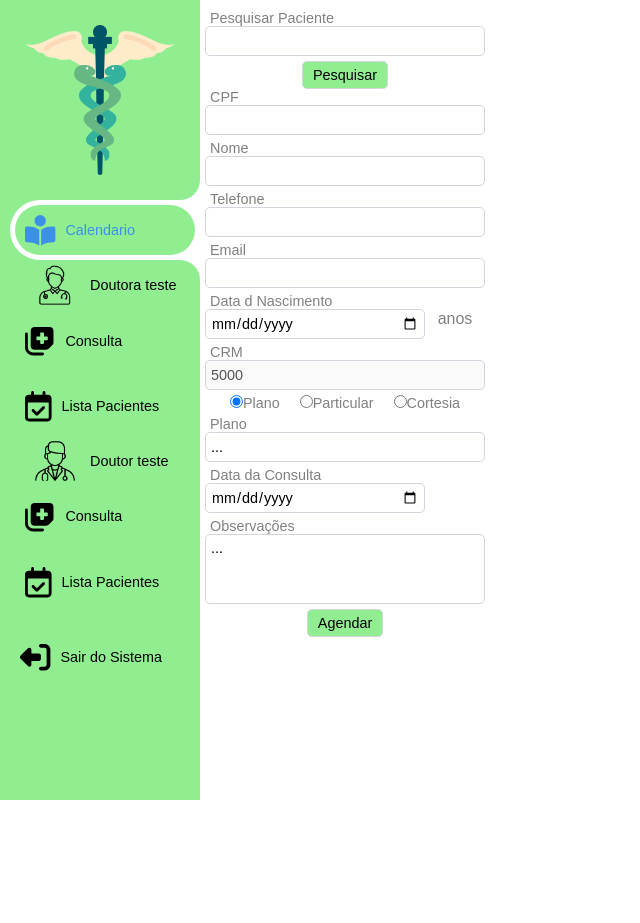
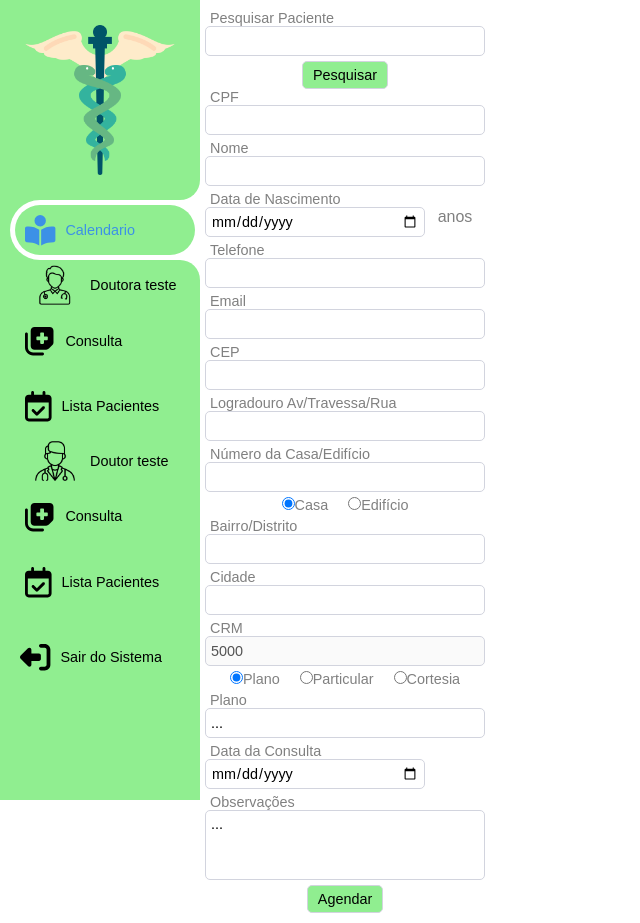
Before and after one commit to HumbertoFox/projeto-1-react, a React (Vite) app: page /consultationDRY in a window 1280 px wide. Shown: the whole page, without its empty margins (0-640 px from the left). Before the commit the page ends 800 px from the top, so only its background shows below. Built offline with nearby package versions, Linux system fonts and the light colour scheme; sample sign-in values are in the browser's storage.

Commit message:
upgrade form doctorY styled

```diff
--- a/src/components/form/formpatientdrx.jsx
+++ b/src/components/form/formpatientdrx.jsx
@@ -1,8 +1,8 @@
 import React, { useEffect, useState } from "react";
 import { useAuth } from "../../contexts/authcontext";
+import { viaCepApi } from "../../services/viacep";
 import { useForm } from "react-hook-form";
-import { DivNameEd, DivParticular, DivPlan, DivRadio, FormDoctor } from "../../styles/formdrstyle";
-import { viaCepApi } from "../../services/viacep";
+import { DivDate, DivDateAge, DivDateBirth, DivNameEd, DivParticular, DivPlan, DivRadio, FormDoctor } from "../../styles/formdrstyle";
 import { SubmitButton } from "../button/buttonsubmit";
 import { LabelText } from "../../styles/labelstyle";
 import { ActivityClicked } from "../modal/eventsclick";
@@ -11,6 +11,7 @@ export const FormPatientDrX = () => {
     const [radioSelect, setRadioSelect] = useState("casa");
     const [selectRadio, setSelectRadio] = useState("plan");
     const [eventAlert, setEventAlert] = useState(null);
+    const [age, setAge] = useState(null);
     const {
         register,
         handleSubmit,
@@ -35,23 +36,23 @@ export const FormPatientDrX = () => {
     const swapRadioSelect = element => {
         setRadioSelect(element.target.value);
     };
-    const swapSelectedRadio = elemen => {
-        setSelectRadio(elemen.target.value);
+    const swapSelectedRadio = element => {
+        setSelectRadio(element.target.value);
     };
-    const checkedZipCode = async (elemen) => {
+    const checkedZipCode = async (element) => {
         const clearZipCode = () => {
             setValue('zipcode', "");
             setValue('street', "");
             setValue('district', "");
             setValue('city', "");
         };
-        if (!elemen.target.value) {
+        if (!element.target.value) {
             clearZipCode();
             setFocus('email');
             alert("Formato de CEP inválido.");
             return;
         };
-        const zipcode = elemen.target.value.replace(/\D/g, '');
+        const zipcode = element.target.value.replace(/\D/g, '');
         var validazipcode = /^[0-9]{8}$/;
         try {
             if (validazipcode.test(zipcode)) {
@@ -82,6 +83,25 @@ export const FormPatientDrX = () => {
     };
     const handleEventAlertClose = () => {
         setEventAlert(null);
+    };
+    const calculateAge = (data) => {
+        const birthDate = new Date(data);
+        const today = new Date();
+        let age = today.getFullYear() - birthDate.getFullYear();
+        const monthDifference = today.getMonth() - birthDate.getMonth();
+        if (monthDifference < 0 || (monthDifference === 0 && today.getDate() < birthDate.getDate())) {
+            age--;
+        };
+        return age;
+    };
+    const handleDateChange = (element) => {
+        const data = element.target.value;
+        if (data) {
+            const calculatedAge = calculateAge(data);
+            setAge(calculatedAge);
+        } else {
+            setAge(null);
+        };
     };
     const onSubmit = async (data) => {
         data.user_id = userSystem.id;
@@ -144,6 +164,25 @@ export const FormPatientDrX = () => {
                     }
                 })}
             />
+            <DivDate>
+                <DivDateBirth>
+                    <LabelText htmlFor="dateofbirth">Data de Nascimento</LabelText>
+                    <input
+                        type="date"
+                        id="dateofbirth"
+                        className={`${errors.dateofbirth ? "requireddate" : ""}`}
+                        {
+                        ...register("dateofbirth", {
+                            required: "Required field"
+                        })}
+                        onChange={handleDateChange}
+                    />
+                </DivDateBirth>
+                <DivDateAge>
+                    <p>{age}</p>
+                    <p>anos</p>
+                </DivDateAge>
+            </DivDate>
             <LabelText htmlFor="telephone">Telefone</LabelText>
             <input
                 type="tel"
@@ -282,7 +321,7 @@ export const FormPatientDrX = () => {
                 })}
             />
             <LabelText htmlFor="observation">Observações</LabelText>
-            <textarea name="observation" id="observation" {...register("observation", { value: "..." })}></textarea>
+            <textarea id="observation" {...register("observation", { value: "..." })}></textarea>
             <SubmitButton value="Agendar" />
             {eventAlert && <ActivityClicked
                 event={eventAlert}
--- a/src/components/form/formpatientdry.jsx
+++ b/src/components/form/formpatientdry.jsx
@@ -1,21 +1,85 @@
-import React, { useState } from "react";
+import React, { useEffect, useState } from "react";
 import { useForm } from "react-hook-form";
-import { DivDate, DivDateAge, DivDateBirth, DivParticular, DivPlan, DivRadio, FormDoctor } from "../../styles/formdrstyle";
+import { viaCepApi } from "../../services/viacep";
+import { DivDate, DivDateAge, DivDateBirth, DivNameEd, DivParticular, DivPlan, DivRadio, FormDoctor } from "../../styles/formdrstyle";
 import { SubmitButton } from "../button/buttonsubmit";
 import { LabelText } from "../../styles/labelstyle";
 export const FormPatientDrY = () => {
+    const [radioSelect, setRadioSelect] = useState("casa");
     const [selectRadio, setSelectRadio] = useState("plan");
+    const [eventAlert, setEventAlert] = useState(null);
     const [age, setAge] = useState(null);
     const {
         register,
         handleSubmit,
+        setValue,
+        setFocus,
+        watch,
         formState: { errors }
     } = useForm();
+    const value = watch("particular");
+    const formatAsCurrency = (value) => {
+        if (!value) return "0";
+        const numericalValue = parseFloat(value.replace(/[^\d]/g, "")) / 100;
+        return numericalValue.toLocaleString("pt-BR", {
+            style: "currency",
+            currency: "BRL"
+        });
+    };
+    useEffect(() => {
+        const formatValue = formatAsCurrency(value);
+        setValue("particular", formatValue, { shouldValidate: true });
+    }, [value, setValue]);
+    const swapRadioSelect = element => {
+        setRadioSelect(element.target.value);
+    };
     const swapSelectedRadio = element => {
         setSelectRadio(element.target.value);
     };
-    const onSubmit = (data) => {
-        console.log(data);
+    const checkedZipCode = async (element) => {
+        const clearZipCode = () => {
+            setValue('zipcode', "");
+            setValue('street', "");
+            setValue('district', "");
+            setValue('city', "");
+        };
+        if (!element.target.value) {
+            clearZipCode();
+            setFocus('email');
+            alert("Formato de CEP inválido.");
+            return;
+        };
+        const zipcode = element.target.value.replace(/\D/g, '');
+        var validazipcode = /^[0-9]{8}$/;
+        try {
+            if (validazipcode.test(zipcode)) {
+                const data = await viaCepApi.get(`${zipcode}/json/`)
+                    .then(res => res.data);
+                if (data && !data.erro) {
+                    setValue('street', data.logradouro);
+                    setValue('district', data.bairro);
+                    setValue('city', data.localidade);
+                    setFocus('residencenumber');
+                } else {
+                    clearZipCode();
+                    setFocus('email');
+                    alert("CEP não encontrado.");
+                }
+            } else {
+                clearZipCode();
+                setFocus('email');
+                alert("Formato de CEP inválido.");
+            }
+        } catch (error) {
+            console.error(error);
+            clearZipCode();
+            setFocus('email');
+            alert(`Formato de CEP inválido ou não encontrado.`);
+            return;
+        }
+    };
+    const handleEventAlertClose = () => {
+        setEventAlert(null);
     };
     const calculateAge = (data) => {
         const birthDate = new Date(data);
@@ -36,11 +100,14 @@ export const FormPatientDrY = () => {
             setAge(null);
         };
     };
+    const onSubmit = (data) => {
+        console.log(data);
+    };
     return (
-        <FormDoctor action="" method="POST" onSubmit={handleSubmit(onSubmit)}>
+        <FormDoctor onSubmit={handleSubmit(onSubmit)}>
             <LabelText htmlFor="cpf">CPF</LabelText>
             <input
-                type="number"
+                type="text"
                 id="cpf"
                 placeholder={`${errors.cpf ? "Campo Obrigatório" : ""}`}
                 className={`${errors.cpf ? "required" : ""}`}
@@ -64,24 +131,9 @@ export const FormPatientDrY = () => {
                     }
                 })}
             />
-            <LabelText htmlFor="telephone">Telefone</LabelText>
-            <input
-                type="tel"
-                id="telephone"
-                placeholder={`${errors.telephone ? "Campo Obrigatório" : ""}`}
-                className={`${errors.telephone ? "required" : ""}`}
-                {...register("telephone", {
-                    required: "Required field",
-                    pattern: {
-                        value: /\d{11}/g
-                    }
-                })}
-            />
-            <LabelText htmlFor="email">Email</LabelText>
-            <input type="email" id="email" {...register("email", { required: "Required field" })} />
             <DivDate>
                 <DivDateBirth>
-                    <LabelText htmlFor="dateofbirth">Data d Nascimento</LabelText>
+                    <LabelText htmlFor="dateofbirth">Data de Nascimento</LabelText>
                     <input
                         type="date"
                         id="dateofbirth"
@@ -98,6 +150,104 @@ export const FormPatientDrY = () => {
                     <p>anos</p>
                 </DivDateAge>
             </DivDate>
+            <LabelText htmlFor="telephone">Telefone</LabelText>
+            <input
+                type="tel"
+                id="telephone"
+                placeholder={`${errors.telephone ? "Campo Obrigatório" : ""}`}
+                className={`${errors.telephone ? "required" : ""}`}
+                {...register("telephone", {
+                    required: "Required field",
+                    pattern: {
+                        value: /\d{11}/g
+                    }
+                })}
+            />
+            <LabelText htmlFor="email">Email</LabelText>
+            <input
+                type="email"
+                id="email"
+                placeholder={`${errors.telephone ? "Campo Obrigatório" : ""}`}
+                className={`${errors.telephone ? "required" : ""}`}
+                {...register("email", {
+                    required: "Required field"
+                })}
+            />
+            <LabelText htmlFor="zipcode">CEP</LabelText>
+            <input
+                type="number"
+                id="zipcode"
+                {...register("zipcode")}
+                onBlur={checkedZipCode}
+            />
+            <LabelText htmlFor="street">Logradouro Av/Travessa/Rua</LabelText>
+            <input
+                type="text"
+                id="street"
+                placeholder={`${errors.street ? "Campo Obrigatório" : ""}`}
+                className={`${errors.street ? "required" : ""}`}
+                {...register("street", {
+                    required: "Required field"
+                })}
+            />
+            <LabelText htmlFor="residencenumber">Número da Casa/Edifício</LabelText>
+            <input
+                type="text"
+                id="residencenumber"
+                placeholder={`${errors.residencenumber ? "Campo Obrigatório" : ""}`}
+                className={`${errors.residencenumber ? "required" : ""}`}
+                {...register("residencenumber", {
+                    required: "Required field"
+                })}
+            />
+            <DivRadio>
+                <LabelText htmlFor="casa">
+                    <input type="radio"
+                        id="casa"
+                        value="casa"
+                        checked={radioSelect === "casa" ? true : false}
+                        onChange={swapRadioSelect}
+                    />
+                    Casa
+                </LabelText>
+                <LabelText htmlFor="edificio">
+                    <input type="radio"
+                        id="edificio"
+                        value="edificio"
+                        checked={radioSelect === "edificio" ? true : false}
+                        onChange={swapRadioSelect}
+                    />
+                    Edifício
+                </LabelText>
+            </DivRadio>
+            <DivNameEd className={radioSelect}>
+                <LabelText htmlFor="building">Nome do Edifício</LabelText>
+                <input type="text" id="building" {...register("building", { value: "..." })} />
+                <LabelText htmlFor="block">Bloco</LabelText>
+                <input type="text" id="block" {...register("block", { value: "..." })} />
+                <LabelText htmlFor="apartment">Apartamento</LabelText>
+                <input type="text" id="apartment" {...register("apartment", { value: "..." })} />
+            </DivNameEd>
+            <LabelText htmlFor="district">Bairro/Distrito</LabelText>
+            <input
+                type="text"
+                id="district"
+                placeholder={`${errors.district ? "Campo Obrigatório" : ""}`}
+                className={`${errors.district ? "required" : ""}`}
+                {...register("district", {
+                    required: "Required field"
+                })}
+            />
+            <LabelText htmlFor="city">Cidade</LabelText>
+            <input
+                type="text"
+                id="city"
+                placeholder={`${errors.city ? "Campo Obrigatório" : ""}`}
+                className={`${errors.city ? "required" : ""}`}
+                {...register("city", {
+                    required: "Required field"
+                })}
+            />
             <LabelText>CRM</LabelText>
             <input type="number" id="crm" disabled={true} {...register("crm", { value: "5000" })} />
             <DivRadio>
@@ -150,6 +300,10 @@ export const FormPatientDrY = () => {
             <LabelText htmlFor="observation">Observações</LabelText>
             <textarea id="observation" {...register("observation", { value: "..." })}></textarea>
             <SubmitButton value="Agendar" />
+            {eventAlert && <ActivityClicked
+                event={eventAlert}
+                onClose={handleEventAlertClose}
+            />}
         </FormDoctor>
     );
 };
--- a/src/components/form/formuserreg.jsx
+++ b/src/components/form/formuserreg.jsx
@@ -5,14 +5,14 @@ import { viaCepApi } from "../../services/viacep";
 import { SubmitButton } from "../button/buttonsubmit";
 import { ButtonButton } from "../button/buttonbutton";
 import { LabelText } from "../../styles/labelstyle";
-import { DivNameEd, DivRadio, FormDoctor } from "../../styles/formdrstyle";
+import { DivDate, DivDateAge, DivDateBirth, DivNameEd, DivRadio, FormDoctor } from "../../styles/formdrstyle";
 import { DivButtons } from "../../styles/mainpagestyle";
 import { ActivityClicked } from "../modal/eventsclick";
-
 export const FormUserRegister = () => {
     const navigate = useNavigate();
     const [eventAlert, setEventAlert] = useState(null);
     const [radioSelect, setRadioSelect] = useState("casa");
+    const [age, setAge] = useState(null);
     const {
         register,
         handleSubmit,
@@ -105,6 +105,25 @@ export const FormUserRegister = () => {
             });
     };
     const password = watch('password');
+    const calculateAge = (data) => {
+        const birthDate = new Date(data);
+        const today = new Date();
+        let age = today.getFullYear() - birthDate.getFullYear();
+        const monthDifference = today.getMonth() - birthDate.getMonth();
+        if (monthDifference < 0 || (monthDifference === 0 && today.getDate() < birthDate.getDate())) {
+            age--;
+        };
+        return age;
+    };
+    const handleDateChange = (element) => {
+        const data = element.target.value;
+        if (data) {
+            const calculatedAge = calculateAge(data);
+            setAge(calculatedAge);
+        } else {
+            setAge(null);
+        };
+    };
     return (
         <FormDoctor onSubmit={handleSubmit(onSubmit)}>
             <LabelText htmlFor="cpf">CPF</LabelText>
@@ -133,6 +152,25 @@ export const FormUserRegister = () => {
                     }
                 })}
             />
+            <DivDate>
+                <DivDateBirth>
+                    <LabelText htmlFor="dateofbirth">Data de Nascimento</LabelText>
+                    <input
+                        type="date"
+                        id="dateofbirth"
+                        className={`${errors.dateofbirth ? "requireddate" : ""}`}
+                        {
+                        ...register("dateofbirth", {
+                            required: "Required field"
+                        })}
+                        onChange={handleDateChange}
+                    />
+                </DivDateBirth>
+                <DivDateAge>
+                    <p>{age}</p>
+                    <p>anos</p>
+                </DivDateAge>
+            </DivDate>
             <LabelText htmlFor="telephone">Telefone</LabelText>
             <input
                 type="tel"
```
Also changed, not shown: 2 other files (tests, documents, lock files or other folders).
